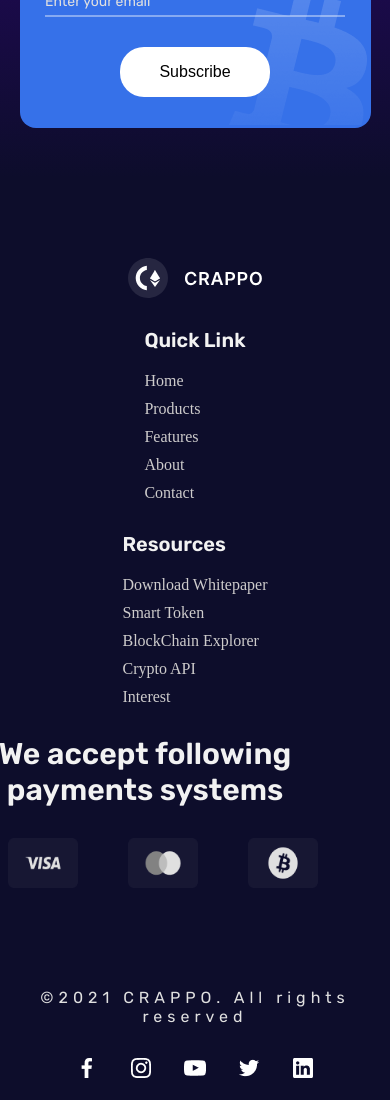
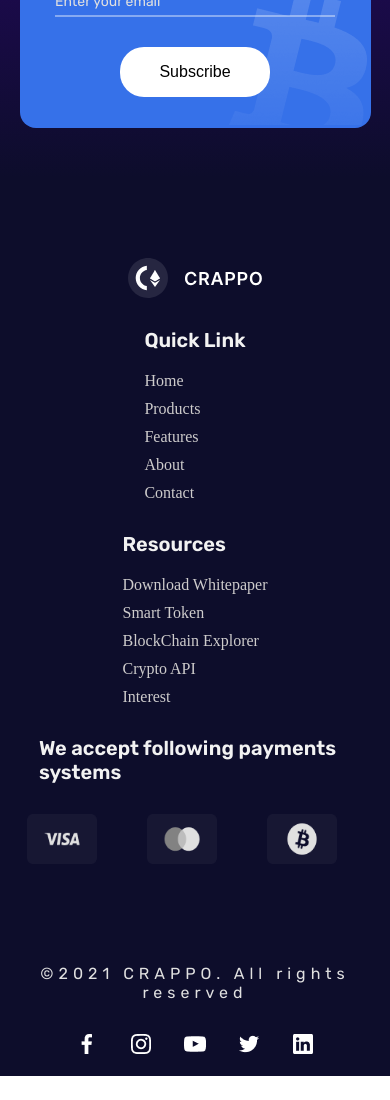
Before and after one commit to Cheeh1/crypto-site, a React (Vite) app: page / in a window 390 px wide. Shown: the part 6117-7217 px from the top of the page. After the commit the page ends 7193 px from the top, so only its background shows below. Built offline with nearby package versions, Linux system fonts and the light colour scheme.

Commit message:
Fixed Bug
adjusted the overflow in the responsiveness

```diff
--- /dev/null
+++ b/src/components/Modal.jsx
@@ -0,0 +1,21 @@
+import React from "react";
+
+const Modal = () => {
+    <>
+        <section className="modal">
+            <nav>
+                <p>Products</p>
+                <p>Features</p>
+                <p>About</p>
+                <p>Contact</p>
+            </nav>
+            <div>
+                <p>Login</p>
+                <hr />
+                <p>Register</p>
+            </div>
+        </section>
+
+    </>
+}
+export default Modal;
--- a/src/components/Product.jsx
+++ b/src/components/Product.jsx
@@ -1,7 +1,14 @@
-import React from "react";
+import {React, useState} from "react";
+import Modal from "./Modal";
 import { arrow, arrowDown, logo, menu, close } from "../assets";
 
 const Product = () => {
+  const [modalState, setModalState] = useState(false)
+
+  const openModal = () => {
+    setModalState(!modalState)
+  }
+
   return (
     <>
       <main className="container">
@@ -36,9 +43,10 @@ const Product = () => {
         <nav className="mobile-nav">
           <img className="mobile-nav-img" src={logo} alt="CRAPPO" />
 
-          <div className="menu">
-            <img src={menu} alt="menu" />
-            {/* <img src={close} alt="close" /> */}
+          <div onClick={openModal} className="menu">
+           { !modalState ? (<img src={menu} alt="menu" />)
+            : (<img src={close} alt="close" />)
+            }
           </div>
         </nav>
 
@@ -172,6 +180,8 @@ const Product = () => {
           </div>
         </section>
       </main>
+
+      <Modal toggle={modalState} action={openModal}/>
     </>
   );
 };
--- a/src/styles/_features.scss
+++ b/src/styles/_features.scss
@@ -129,7 +129,7 @@
                 }
 
                 hr {
-                   width: 300px;
+                   width: 280px;
                     border: 1px solid rgba(255, 255, 255, 0.4);
                 }
             }
--- a/src/styles/_footer.scss
+++ b/src/styles/_footer.scss
@@ -90,11 +90,14 @@
         margin-right: 100px;
 
         .ftr-header-2 {
-            text-align: center;
+            font-size: 2.0rem;
+            width: 80%;
+            margin-left: 100px;
         }
 
         .ftr-flex-item {
-            margin-left: 35px;
+            margin-right: 80px;
+            width: 40%;
         }
     }
 
--- /dev/null
+++ b/src/styles/_modal.scss
@@ -0,0 +1,3 @@
+.modal {
+    background-color: rgb(11, 11, 125);
+}
--- a/src/styles/_product.scss
+++ b/src/styles/_product.scss
@@ -384,7 +384,7 @@ nav {
             margin-left: 20px;
 
             .offer {
-                width: 80vw;
+                width: 100%;
                 font-size: 1.3rem;
             }
 
--- a/src/styles/style.scss
+++ b/src/styles/style.scss
@@ -59,3 +59,5 @@ $btnColor: #3671E9;
 @import "features";
 
 @import "footer";
+
+@import "modal";
```
